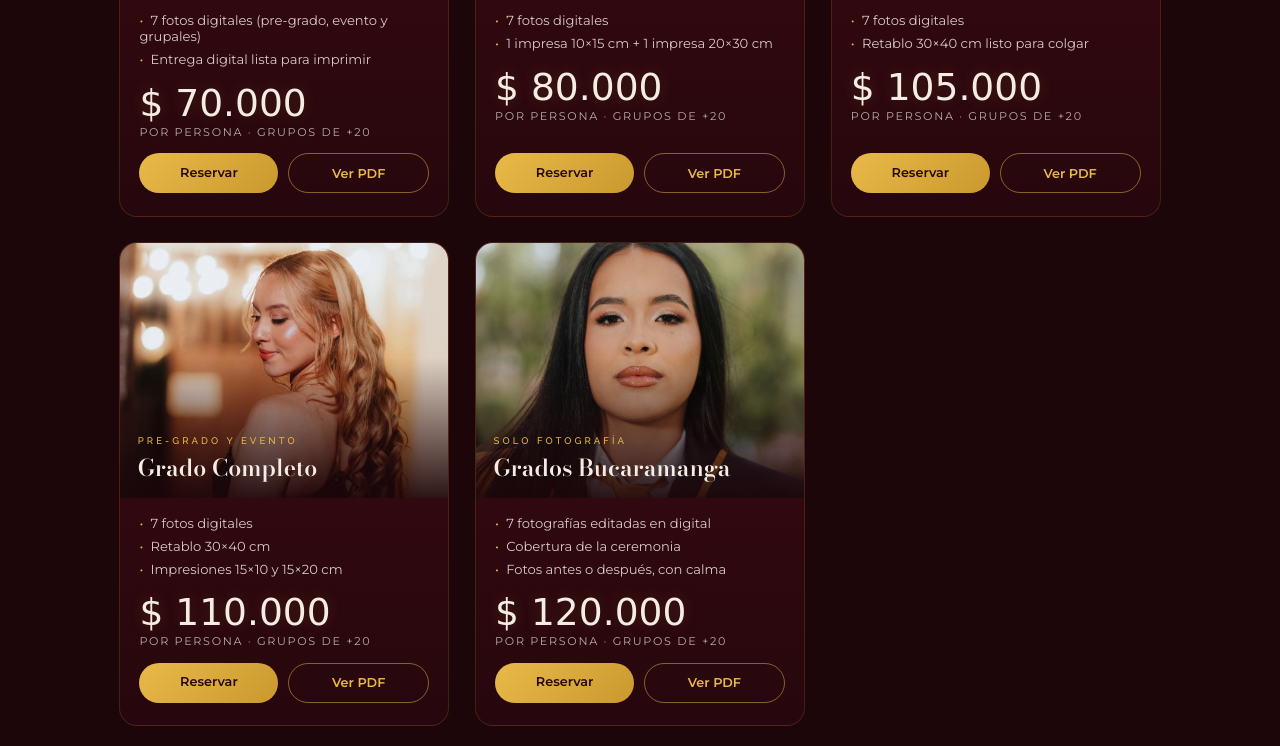
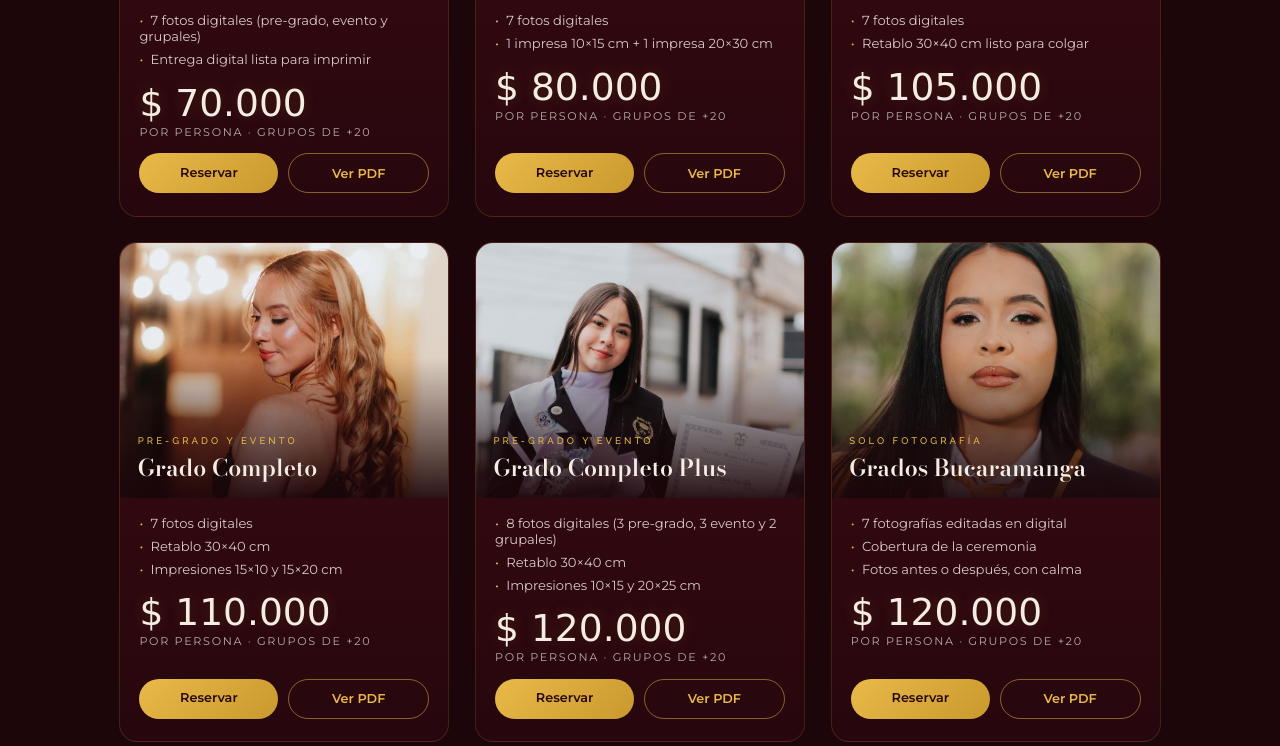
Before and after one commit to eldelasfotoschimbitas/grados, a plain HTML site: page index.html in a window 1280 px wide. Shown: the part 945-1691 px from the top of the page. Drawn offline with nearby package versions, Linux system fonts and the light colour scheme; a web font is replaced by a local one.

Commit message:
Agrega paquete Grado Completo Plus (8 fotos, retablo 30x40, impresiones 10x15 y 20x25, $120.000)
Co-Authored-By: Claude Opus 5 <noreply@anthropic.com>

```diff
--- a/index.html
+++ b/index.html
@@ -168,6 +168,9 @@ const P = [
  {img:"img/grad100.jpg", name:"Grado Completo", cat:"Pre-grado y evento", badge:null, strike:null, price:"$ 110.000", per:"por persona · grupos de +20",
   inc:["7 fotos digitales","Retablo 30×40 cm","Impresiones 15×10 y 15×20 cm"],
   pdf:"pdf/Grados_Completo.pdf?v=10"},
+ {img:"img/grad_plus.jpg", name:"Grado Completo Plus", cat:"Pre-grado y evento", badge:null, strike:null, price:"$ 120.000", per:"por persona · grupos de +20",
+  inc:["8 fotos digitales (3 pre-grado, 3 evento y 2 grupales)","Retablo 30×40 cm","Impresiones 10×15 y 20×25 cm"],
+  pdf:"pdf/Grados_Completo_Plus.pdf?v=1"},
  {img:"img/gradbuc2.jpg", name:"Grados Bucaramanga", cat:"Solo fotografía", badge:null, strike:null, price:"$ 120.000", per:"por persona · grupos de +20",
   inc:["7 fotografías editadas en digital","Cobertura de la ceremonia","Fotos antes o después, con calma"],
   pdf:"pdf/Grados_Bucaramanga.pdf?v=10"},
```
Also changed, not shown: img/grad_plus.jpg (added), 1 other file.
